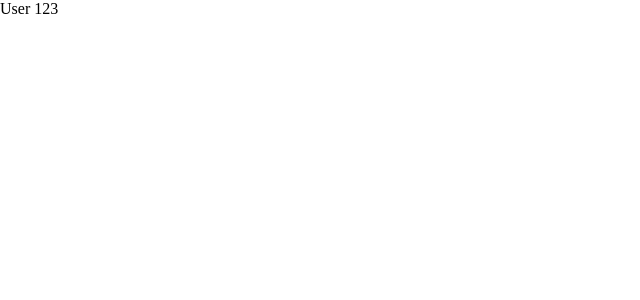
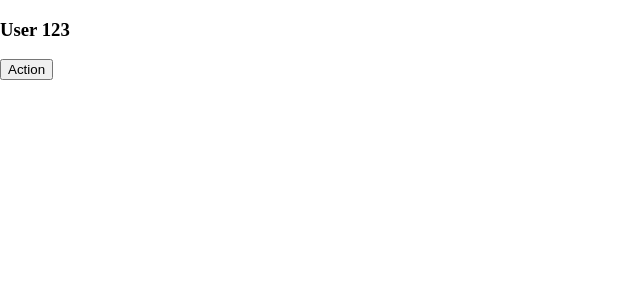
Before and after one commit to bvarberg/playground, a React (Create React App) app: page / in a window 1280 px wide. Shown: the top 300 px of the page, without its empty margins (0-640 px from the left). Built offline with nearby package versions, Linux system fonts and the light colour scheme.

Commit message:
Singular "Service" for enum; use error reporter

```diff
--- a/src/App.tsx
+++ b/src/App.tsx
@@ -1,7 +1,7 @@
 import { Consumer } from "./Consumer";
 import { GlobalErrorBoundary } from "./GlobalErrorBoundary";
 import { Locator, ServiceLocatorProvider } from "./packages/service-locator";
-import { Services } from "./services";
+import { Service } from "./services";
 import { Analytics } from "./services/analytics";
 import { ErrorReporter } from "./services/errorReporter";
 
@@ -13,8 +13,8 @@ interface Dependencies {
 export function App({ analytics, errorReporter }: Dependencies) {
   const locator = new Locator();
 
-  locator.register(Services.ANALYTICS, analytics);
-  locator.register(Services.ERROR_REPORTER, errorReporter);
+  locator.register(Service.ANALYTICS, analytics);
+  locator.register(Service.ERROR_REPORTER, errorReporter);
 
   return (
     <ServiceLocatorProvider value={locator}>
--- a/src/Consumer.tsx
+++ b/src/Consumer.tsx
@@ -1,10 +1,10 @@
 import { useEffect, useState } from "react";
 import { useServices } from "./packages/service-locator";
-import { Services } from "./services";
+import { Service } from "./services";
 
 export const Consumer = () => {
-  const services = useServices([Services.ANALYTICS]);
-  const [analytics] = services;
+  const services = useServices([Service.ANALYTICS, Service.ERROR_REPORTER]);
+  const [analytics, errorReporter] = services;
   const [user, setUser] = useState<{ name: string } | null>(null);
 
   useEffect(() => {
@@ -27,5 +27,25 @@ export const Consumer = () => {
     };
   }, [analytics]);
 
-  return <div>{user ? user.name : "No user available"}</div>;
+  const onTakeAction = () => {
+    try {
+      analytics.track({
+        eventName: "user:action:clickedButton",
+      });
+      throw Error("just kidding it always throws");
+    } catch (err) {
+      errorReporter.record(err);
+    }
+  };
+
+  if (!user) {
+    return <div>No user available</div>;
+  }
+
+  return (
+    <div>
+      <h3>{user.name}</h3>
+      <button onClick={() => onTakeAction()}>Action</button>
+    </div>
+  );
 };
--- a/src/GlobalErrorBoundary.tsx
+++ b/src/GlobalErrorBoundary.tsx
@@ -5,14 +5,14 @@ import {
   FallbackProps,
 } from "react-error-boundary";
 import { useServices } from "./packages/service-locator";
-import { Services } from "./services";
+import { Service } from "./services";
 
 interface GlobalErrorBoundaryProps {
   children?: ReactNode | undefined;
 }
 
 export const GlobalErrorBoundary = ({ children }: GlobalErrorBoundaryProps) => {
-  const services = useServices([Services.ERROR_REPORTER]);
+  const services = useServices([Service.ERROR_REPORTER]);
   const [errorReporter] = services;
 
   const onError: ErrorBoundaryProps["onError"] = (error) => {
--- a/src/services.ts
+++ b/src/services.ts
@@ -4,7 +4,7 @@ import { ErrorReporter } from "./services/errorReporter";
 /**
  * The service keys that are expected to be registered with the service locator.
  */
-export enum Services {
+export enum Service {
   ANALYTICS = "analytics",
   ERROR_REPORTER = "errorReporter",
 }
@@ -23,7 +23,7 @@ export enum Services {
 
 declare module "./packages/service-locator" {
   interface ServiceMap {
-    [Services.ANALYTICS]: Analytics;
-    [Services.ERROR_REPORTER]: ErrorReporter;
+    [Service.ANALYTICS]: Analytics;
+    [Service.ERROR_REPORTER]: ErrorReporter;
   }
 }
```
Also changed, not shown: src/index.tsx (+7 -0 lines).
